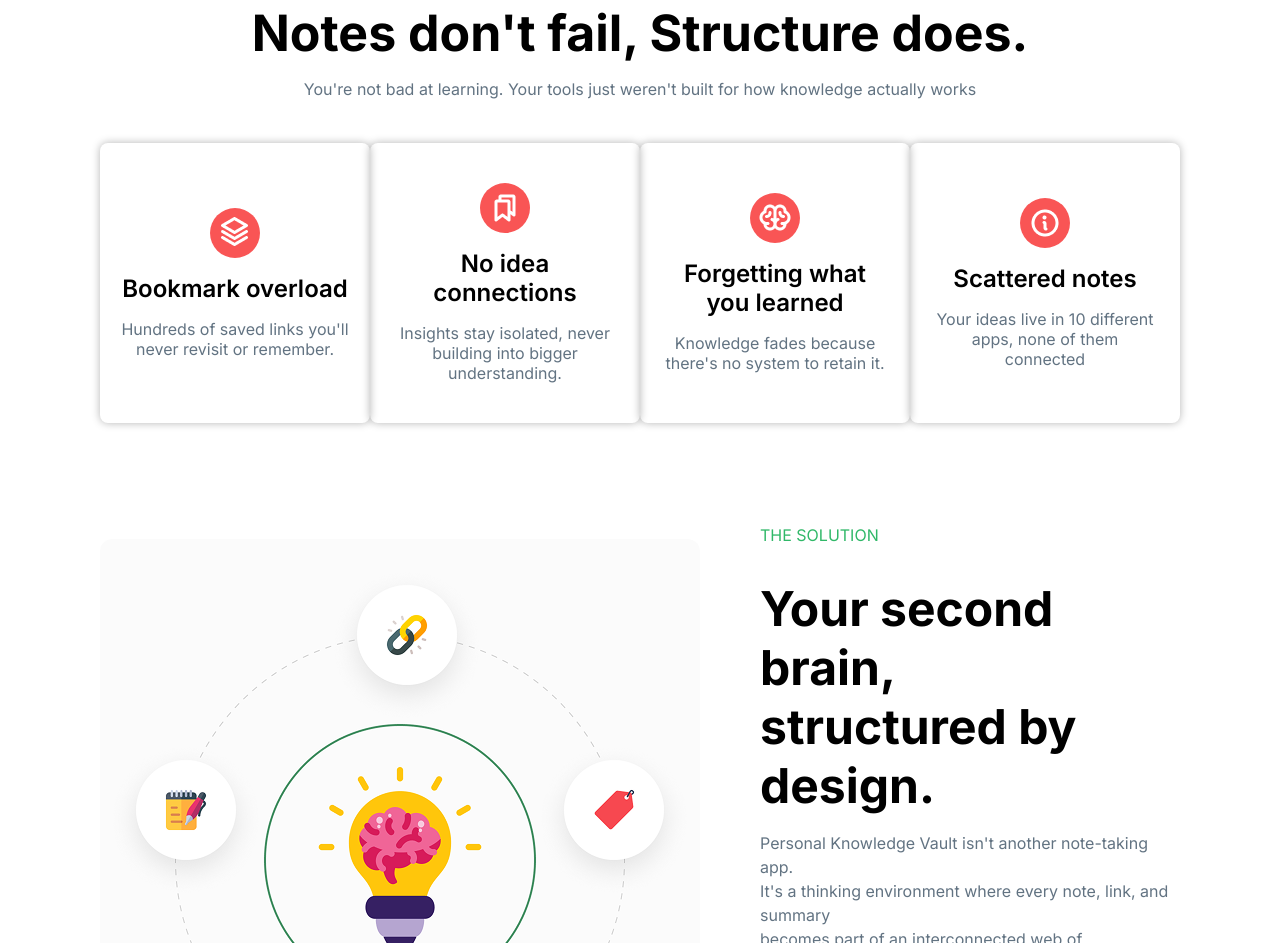
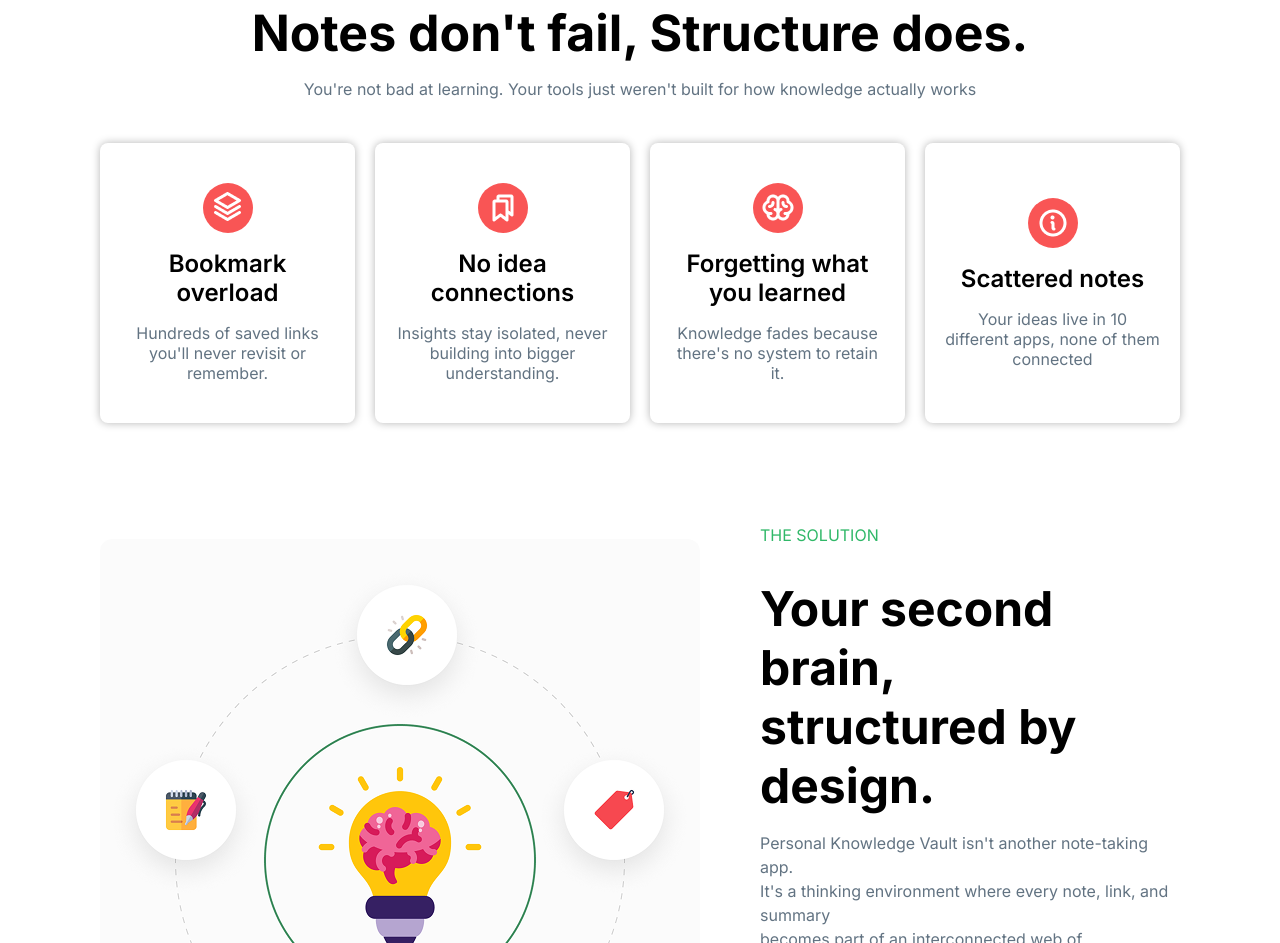
Before and after one commit to ashik-creates/B13-A01, a plain HTML site: page index.html in a window 1280 px wide. Shown: the part 813-1756 px from the top of the page. Drawn offline with Linux system fonts and the light colour scheme.

Commit message:
added gap between cards

```diff
--- a/style.css
+++ b/style.css
@@ -130,10 +130,11 @@
 #notes-parent .notes-info{
     display: flex;
     justify-content: space-between;
+    gap: 20px;
 }
 
 .notes-info .notes-card{
-    width: 322px;
+    width: 300px;
     border-radius: 8px;
     padding: 40px 20px;
     display: flex;
```
Also changed, not shown: index.html (line endings or trailing spaces).
